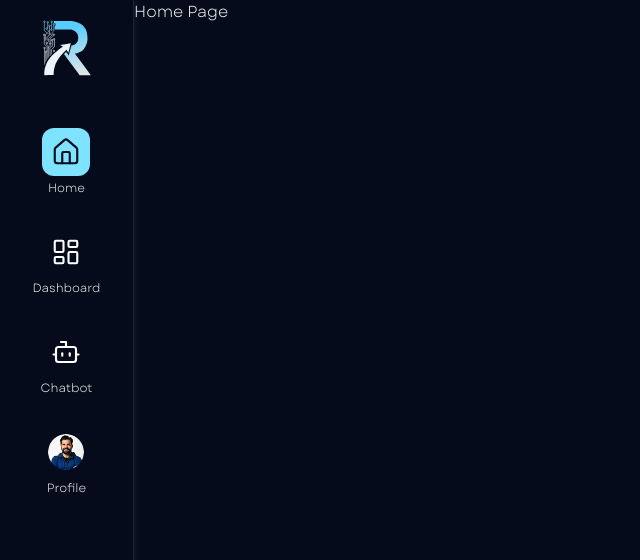
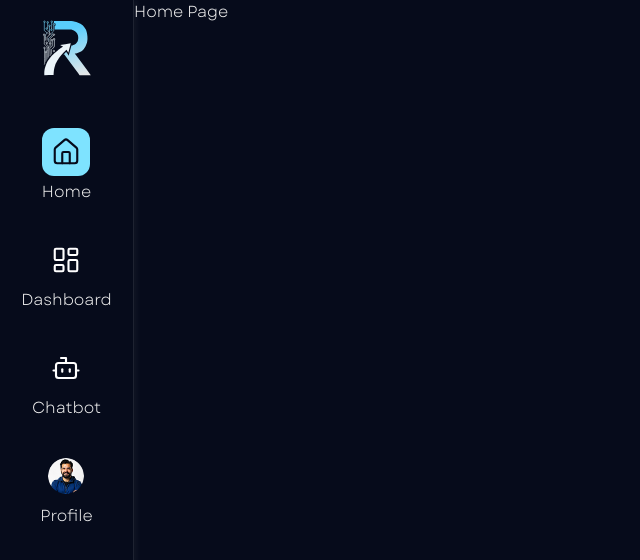
Before and after one commit to ramadan-alaa/RecoMind, a React (Vite) app: page /home in a window 1280 px wide. Shown: the top 560 px of the page, without its empty margins (0-640 px from the left). Built offline with nearby package versions, Linux system fonts and the light colour scheme.

Commit message:
Edit : Update font size in Sidebar component for improved readability

```diff
--- a/src/UI/SideBar.jsx
+++ b/src/UI/SideBar.jsx
@@ -372,7 +372,7 @@ const Sidebar = () => {
                         />
                       )}
                     </div>
-                    <span className="text-[var(--font_primary)] text-xs md:text-[12px] mt-1">
+                    <span className="text-[var(--font_primary)] text-xs md:text-base mt-1">
                       {item.label}
                     </span>
                   </>
```
